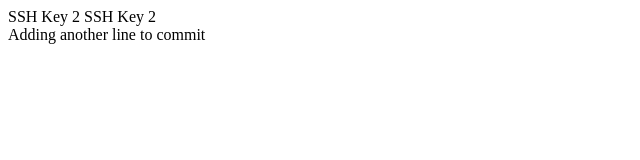
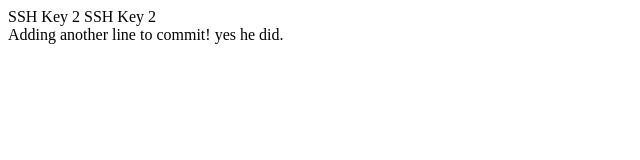
Before and after one commit to tharizzah/ssh-key-2, a plain HTML site: page index.html in a window 1280 px wide. Shown: the full height of the page, 0-640 px from the left. Drawn offline with Linux system fonts and the light colour scheme.

Commit message:
Third changes to text

```diff
--- a/index.html
+++ b/index.html
@@ -7,7 +7,7 @@
 
 SSH Key 2
 <br />
-Adding another line to commit
+Adding another line to commit! yes he did.
 
 </body>
 </html>
```
